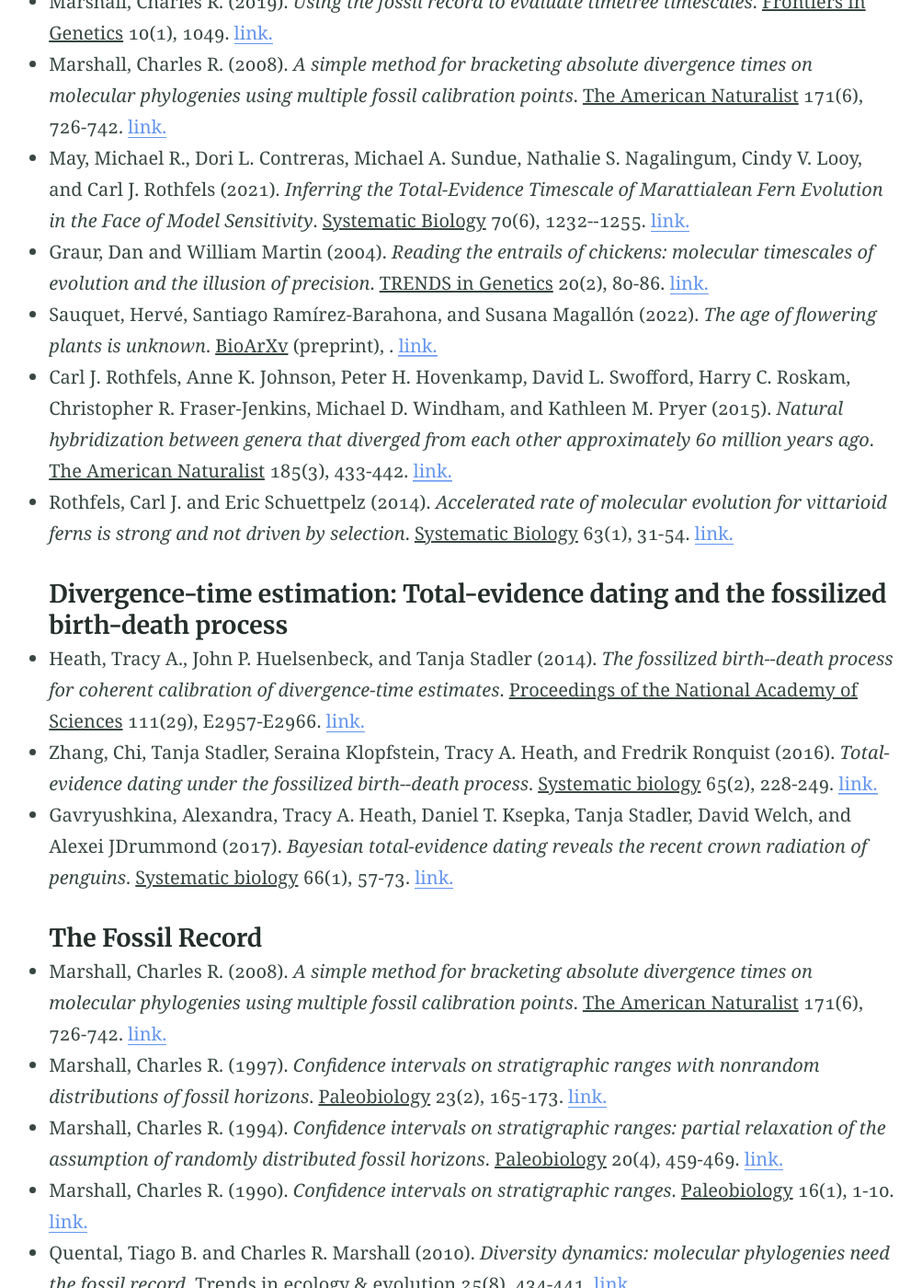
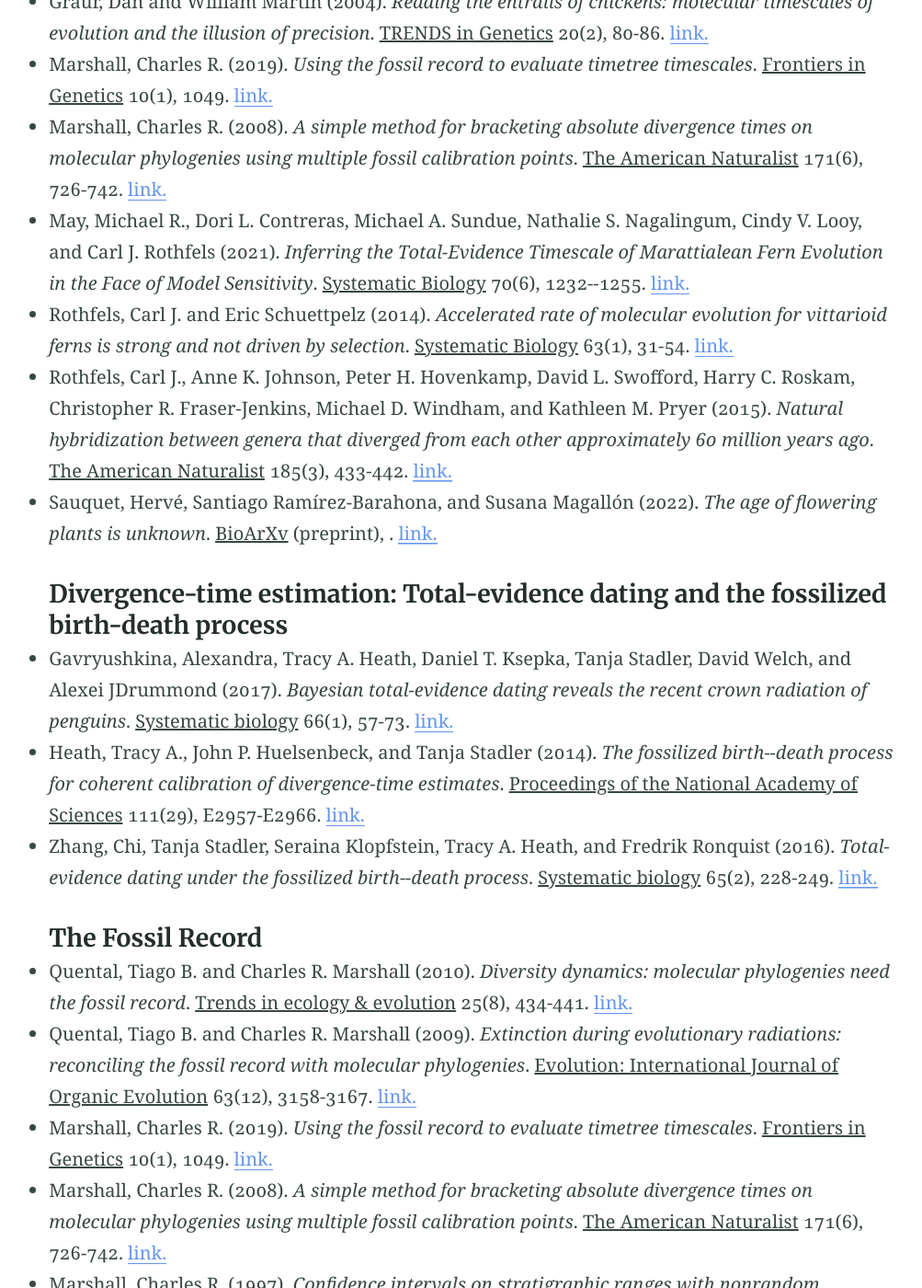
Before and after one commit to mikeryanmay/ted.workshop.github.io, a Jekyll site: the page built from bibliography.md, in a window 1280 px wide and 1400 px high, scrolled down 1046 px. Shown: the whole window at 92% size, without its empty margins (126-1129 px from the left). Built offline with Jekyll 4.4.1, drawn with Linux system fonts in a browser that asks for light colours; some of the changed text lies outside the part shown.

```diff
--- a/bibliography.md
+++ b/bibliography.md
@@ -30,7 +30,6 @@ title: Bibliography
 		pages   = "275-284"
 		year    = "2003"
 	%} </li>
-
 
 
 </ul>
@@ -77,6 +76,18 @@ title: Bibliography
 
 
 	<li> {% include citation.html
+		authors = "Graur, Dan and William Martin"
+		title   = "Reading the entrails of chickens: molecular timescales of evolution and the illusion of precision"
+		journal = "TRENDS in Genetics"
+		doi     = "https://doi.org/10.1016/j.tig.2003.12.003"
+		volume  = "20"
+		issue   = "2"
+		pages   = "80-86"
+		year    = "2004"
+	%} </li>
+
+
+	<li> {% include citation.html
 		authors = "Marshall, Charles R."
 		title   = "Using the fossil record to evaluate timetree timescales"
 		journal = "Frontiers in Genetics"
@@ -114,17 +125,27 @@ title: Bibliography
 
 
 	<li> {% include citation.html
-		authors = "Graur, Dan and William Martin"
-		title   = "Reading the entrails of chickens: molecular timescales of evolution and the illusion of precision"
-		journal = "TRENDS in Genetics"
-		doi     = "https://doi.org/10.1016/j.tig.2003.12.003"
-		volume  = "20"
-		issue   = "2"
-		pages   = "80-86"
-		year    = "2004"
+		authors = "Rothfels, Carl J. and Eric Schuettpelz"
+		title   = "Accelerated rate of molecular evolution for vittarioid ferns is strong and not driven by selection"
+		journal = "Systematic Biology"
+		doi     = "https://doi.org/10.1093/sysbio/syt058"
+		volume  = "63"
+		issue   = "1"
+		pages   = "31-54"
+		year    = "2014"
 	%} </li>
 
 
+	<li> {% include citation.html
+		authors = "Rothfels, Carl J., Anne K. Johnson, Peter H. Hovenkamp, David L. Swofford, Harry C. Roskam, Christopher R. Fraser-Jenkins, Michael D. Windham, and Kathleen M. Pryer"
+		title   = "Natural hybridization between genera that diverged from each other approximately 60 million years ago"
+		journal = "The American Naturalist"
+		doi     = "https://doi.org/10.1086/679662"
+		volume  = "185"
+		issue   = "3"
+		pages   = "433-442"
+		year    = "2015"
+	%} </li>
 
 	<li> {% include citation.html
 		authors = "Sauquet, Hervé, Santiago Ramírez-Barahona, and Susana Magallón"
@@ -136,35 +157,24 @@ title: Bibliography
 	%} </li>
 
 
-	<li> {% include citation.html
-		authors = "Carl J. Rothfels, Anne K. Johnson, Peter H. Hovenkamp, David L. Swofford, Harry C. Roskam, Christopher R. Fraser-Jenkins, Michael D. Windham, and Kathleen M. Pryer"
-		title   = "Natural hybridization between genera that diverged from each other approximately 60 million years ago"
-		journal = "The American Naturalist"
-		doi     = "https://doi.org/10.1086/679662"
-		volume  = "185"
-		issue   = "3"
-		pages   = "433-442"
-		year    = "2015"
-	%} </li>
-
-
-	<li> {% include citation.html
-		authors = "Rothfels, Carl J. and Eric Schuettpelz"
-		title   = "Accelerated rate of molecular evolution for vittarioid ferns is strong and not driven by selection"
-		journal = "Systematic Biology"
-		doi     = "https://doi.org/10.1093/sysbio/syt058"
-		volume  = "63"
-		issue   = "1"
-		pages   = "31-54"
-		year    = "2014"
-	%} </li>
-
 
 </ul>
 
 #### Divergence-time estimation: Total-evidence dating and the fossilized birth-death process
 
 <ul>
+
+	<li> {% include citation.html
+		authors = "Gavryushkina, Alexandra, Tracy A. Heath, Daniel T. Ksepka, Tanja Stadler, David Welch, and Alexei JDrummond"
+		title   = "Bayesian total-evidence dating reveals the recent crown radiation of penguins"
+		journal = "Systematic biology"
+		doi     = "https://doi.org/10.1093/sysbio/syw060"
+		volume  = "66"
+		issue   = "1"
+		pages   = "57-73"
+		year    = "2017"
+	%} </li>
+
 
 	<li> {% include citation.html
 		authors = "Heath, Tracy A., John P. Huelsenbeck, and Tanja Stadler"
@@ -189,18 +199,6 @@ title: Bibliography
 		year    = "2016"
 	%} </li>
 
-
-	<li> {% include citation.html
-		authors = "Gavryushkina, Alexandra, Tracy A. Heath, Daniel T. Ksepka, Tanja Stadler, David Welch, and Alexei JDrummond"
-		title   = "Bayesian total-evidence dating reveals the recent crown radiation of penguins"
-		journal = "Systematic biology"
-		doi     = "https://doi.org/10.1093/sysbio/syw060"
-		volume  = "66"
-		issue   = "1"
-		pages   = "57-73"
-		year    = "2017"
-	%} </li>
-
 </ul>
 
 
@@ -208,6 +206,43 @@ title: Bibliography
 #### The Fossil Record
 
 <ul>
+
+	<li> {% include citation.html
+		authors = "Quental, Tiago B. and Charles R. Marshall"
+		title   = "Diversity dynamics: molecular phylogenies need the fossil record"
+		journal = "Trends in ecology & evolution"
+		doi     = "https://doi.org/10.1016/j.tree.2010.05.002"
+		volume  = "25"
+		issue   = "8"
+		pages   = "434-441"
+		year    = "2010"
+	%} </li>
+
+
+	<li> {% include citation.html
+		authors = "Quental, Tiago B. and Charles R. Marshall"
+		title   = "Extinction during evolutionary radiations: reconciling the fossil record with molecular phylogenies"
+		journal = "Evolution: International Journal of Organic Evolution"
+		doi     = "https://doi.org/10.1111/j.1558-5646.2009.00794.x"
+		volume  = "63"
+		issue   = "12"
+		pages   = "3158-3167"
+		year    = "2009"
+	%} </li>
+
+
+	<li> {% include citation.html
+		authors = "Marshall, Charles R."
+		title   = "Using the fossil record to evaluate timetree timescales"
+		journal = "Frontiers in Genetics"
+		doi     = "https://doi.org/10.3389/fgene.2019.01049"
+		volume  = "10"
+		issue   = "1"
+		pages   = "1049"
+		year    = "2019"
+	%} </li>
+
+
 	<li> {% include citation.html
 		authors = "Marshall, Charles R."
 		title   = "A simple method for bracketing absolute divergence times on molecular phylogenies using multiple fossil calibration points"
@@ -257,26 +292,14 @@ title: Bibliography
 
 
 	<li> {% include citation.html
-		authors = "Quental, Tiago B. and Charles R. Marshall"
-		title   = "Diversity dynamics: molecular phylogenies need the fossil record"
-		journal = "Trends in ecology & evolution"
-		doi     = "https://doi.org/10.1016/j.tree.2010.05.002"
-		volume  = "25"
-		issue   = "8"
-		pages   = "434-441"
-		year    = "2010"
-	%} </li>
-
-
-	<li> {% include citation.html
-		authors = "Quental, Tiago B. and Charles R. Marshall"
-		title   = "Extinction during evolutionary radiations: reconciling the fossil record with molecular phylogenies"
-		journal = "Evolution: International Journal of Organic Evolution"
-		doi     = "https://doi.org/10.1111/j.1558-5646.2009.00794.x"
-		volume  = "63"
-		issue   = "12"
-		pages   = "3158-3167"
-		year    = "2009"
+		authors = "Parham, James F., Philip C.J. Donoghue, Christopher J. Bell, Tyler D. Calway, Jason J. Head,  Patricia A. Holroyd, Jun G. Inoue, Randall B. Irmis, Walter G. Joyce, and Daniel T. Ksepka, José S. L. Patané,  Nathan D. Smith,  James E. Tarver,  Marcel van Tuinen, Ziheng Yang,  Kenneth D. Angielczyk,  Jenny M. Greenwood,  Christy A. Hipsley, Louis Jacobs,  Peter J. Makovicky,  Johannes Müller,  Krister T. Smith,  Jessica M. Theodor, Rachel C. M. Warnock, and Michael J. Benton"
+		title   = "Best practices for justifying fossil calibrations"
+		journal = "Systematic Biology"
+		doi     = "https://doi.org/10.1093/sysbio/syr107"
+		volume  = "61"
+		issue   = "2"
+		pages   = "346-359"
+		year    = "2012"
 	%} </li>
 
 
```
Also changed, not shown: 4 other files.
